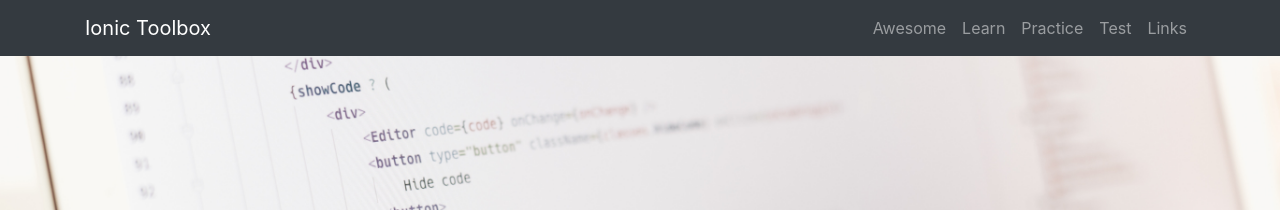
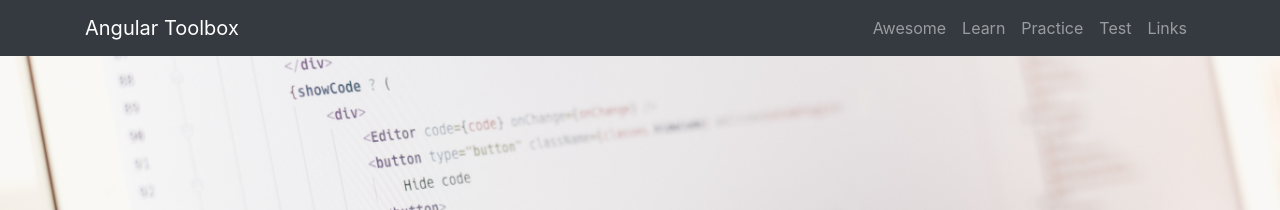
Before and after one commit to r14r/r14r.github.io, a Jekyll site: the page built from index.html, in a window 1280 px wide. Shown: the top 210 px of the page. Built offline with Jekyll 4.4.1, drawn with Linux system fonts in a browser that asks for light colours.

Commit message:
Update _config.yml

```diff
--- a/_config.yml
+++ b/_config.yml
@@ -1,6 +1,6 @@
 # Site
-name: 'Ionic Toolbox'
-description: 'Ionic Toolbox - Tips, Tricks, Samples and more'
+name: 'Angular Toolbox'
+description: 'Angular Toolbox - Tips, Tricks, Samples and more'
 baseurl: '/'
 
 include: ["_pages"]
```
